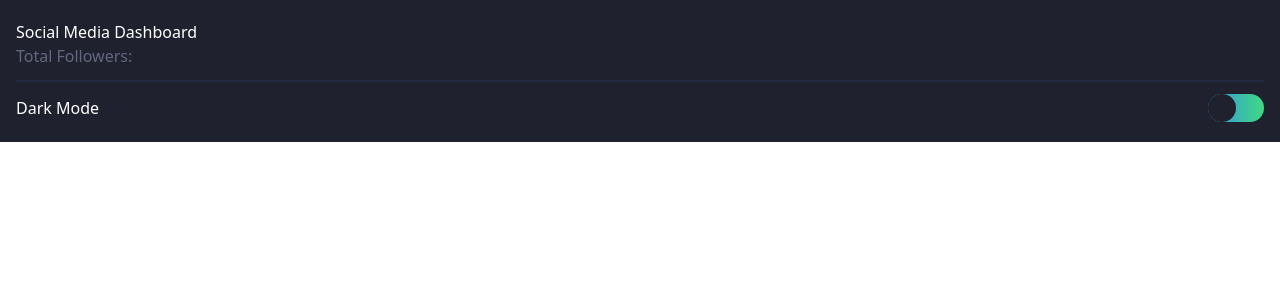
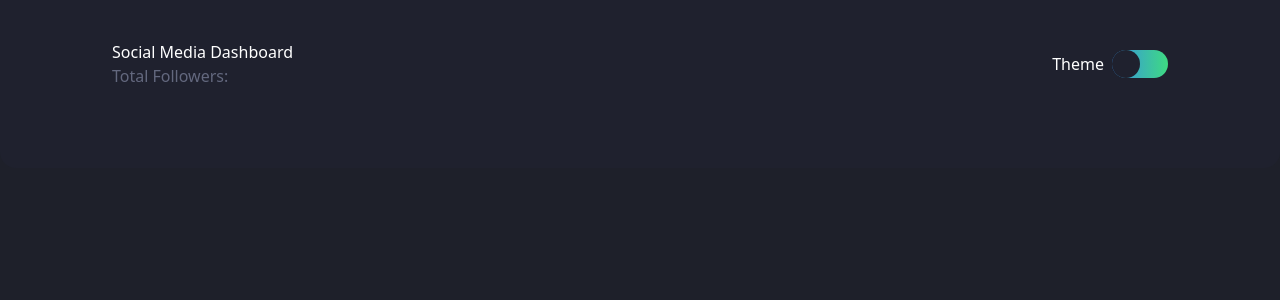
Before and after one commit to akhoz/Social-Media-Dashboard, a React (Vite) app: page / in a window 1280 px wide. Shown: the top 300 px of the page. Built offline with nearby package versions, Linux system fonts and the light colour scheme.

Commit message:
Implementing Background Color transition

```diff
--- a/src/App.css
+++ b/src/App.css
@@ -0,0 +1,8 @@
+body {
+    background: hsl(230, 17%, 14%);
+    transition: background 0.3s ease;
+}
+
+body.light-mode {
+    background: hsl(0, 0%, 100%);
+}
--- a/src/components/Header.jsx
+++ b/src/components/Header.jsx
@@ -5,7 +5,7 @@ import ThemeToggle from "./ThemeToggle.jsx";
 function Header(props) {
 
     return (
-        <div className="bg-headerDark grid grid-cols-1 py-5 px-4">
+            <div className="bg-headerDark rounded-b-2xl grid grid-cols-1 pt-5 pb-10 px-4 md:grid-cols-2 md:pt-10 md:pb-20 md:px-28">
             <div>
                 <p className="text-white">
                     Social Media Dashboard
@@ -15,11 +15,11 @@ function Header(props) {
                 </p>
             </div>
 
-            <hr className="border-t-2 border-bgCardDark my-3" />
+            <hr className="border-t-2 border-bgCardDark my-3 md:hidden" />
 
-            <div className="flex items-center">
-                <p className="text-white mr-auto">
-                    Dark Mode
+            <div className="flex items-center md:justify-end">
+                <p className="text-white mr-auto md:mr-2">
+                    Theme
                 </p>
                 <ThemeToggle />
             </div>
--- a/src/components/ThemeToggle.jsx
+++ b/src/components/ThemeToggle.jsx
@@ -6,6 +6,7 @@ function ThemeToggle() {
 
     const toggleTheme = () => {
         setIsLightMode(!isLightMode);
+        document.body.classList.toggle('light-mode', !isLightMode);
     };
 
     return (
--- a/tailwind.config.js
+++ b/tailwind.config.js
@@ -7,14 +7,23 @@ export default {
     theme: {
         extend: {
             colors: {
+                //Toggle Button
                 gradientInit: 'hsl(210, 78%, 56%)',
                 gradientEnd: 'hsl(146, 68%, 55%)',
 
+                //Dark Theme
                 headerDark: 'hsl(232, 19%, 15%)',
                 bgDark: 'hsl(230, 17%, 14%)',
                 bgCardDark: 'hsl(228, 28%, 20%)',
                 titleDark: 'hsl(228, 12%, 44%)',
                 textDark: 'hsl(230, 17%, 14%)',
+
+                //Light Theme
+                headerLight: 'hsl(225, 100%, 98%)',
+                bgLight: 'hsl(0, 0%, 100%)',
+                bgCardLight: 'hsl(227, 47%, 96%)',
+                titleLight: 'hsl(228, 12%, 44%)',
+                textLight: 'hsl(230, 17%, 14%)',
             },
         },
     },
```
